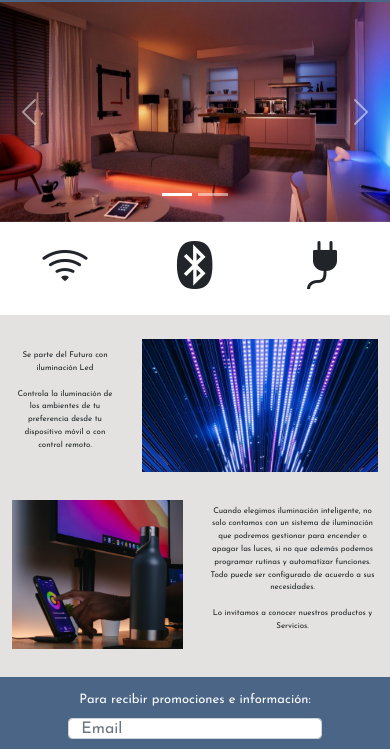
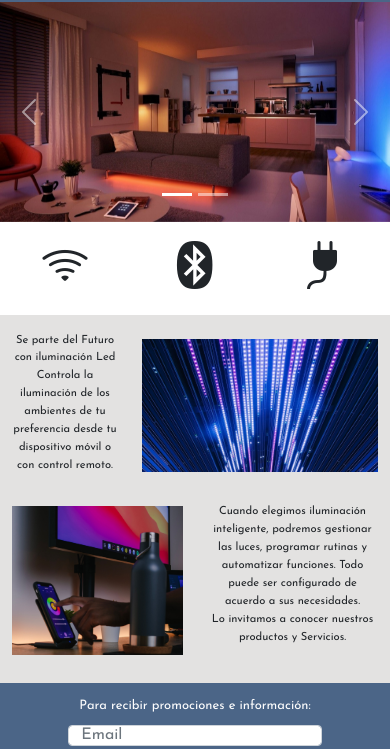
Before and after one commit to rodolfogonzalezled/ProyectoLed, a website: page index.html in a window 390 px wide. Shown: the part 85-834 px from the top of the page. Drawn offline with nearby package versions, Linux system fonts and the light colour scheme.

Commit message:
cambio de contenido en index

```diff
--- a/index.html
+++ b/index.html
@@ -101,9 +101,8 @@
         <div class="row">
             <div class="item1 col-4">
                 <h1 class="home__text">
-                    <p> Se parte del Futuro con iluminación Led<br><br>
-                        Controla la iluminación de los ambientes de tu preferencia desde
-                        tu dispositivo móvil o con control remoto.
+                    <p> Se parte del Futuro con iluminación Led<br>
+                        Controla la iluminación de los ambientes de tu preferencia desde tu dispositivo móvil o con control remoto.
                     </p>
                 </h1>
             </div>
@@ -117,9 +116,7 @@
             </div>
             <div class="item1 col-6">
                 <div class="home__text">
-                    <p> Cuando elegimos iluminación inteligente, no solo contamos con un sistema
-                        de iluminación que podremos gestionar para encender o apagar las luces, si no que además podemos
-                        programar rutinas y automatizar funciones. Todo puede ser configurado de acuerdo a sus necesidades.<br><br>
+                    <p> Cuando elegimos iluminación inteligente, podremos gestionar las luces, programar rutinas y automatizar funciones. Todo puede ser configurado de acuerdo a sus necesidades.<br>
                         Lo invitamos a conocer nuestros productos y Servicios.
                     </p>
                 </div>
--- a/scss/_@mediaqueries.scss
+++ b/scss/_@mediaqueries.scss
@@ -80,7 +80,7 @@
 
     .home__text {
         height: 90%;
-        font-size: 0.5em;
+        font-size: 0.7em;
     }
 
     /* media services 480 */
```
Also changed, not shown: css/styles.css.
